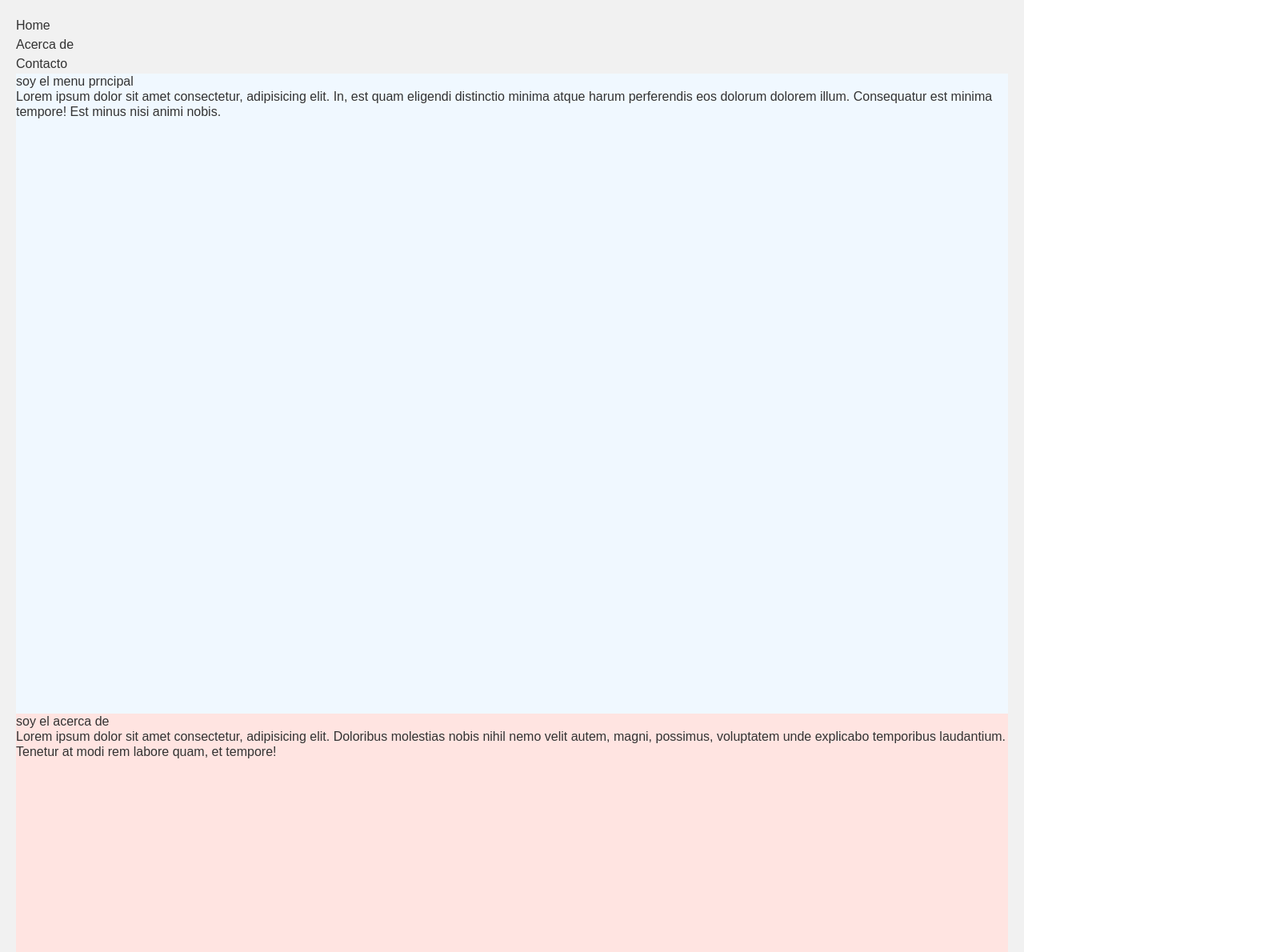
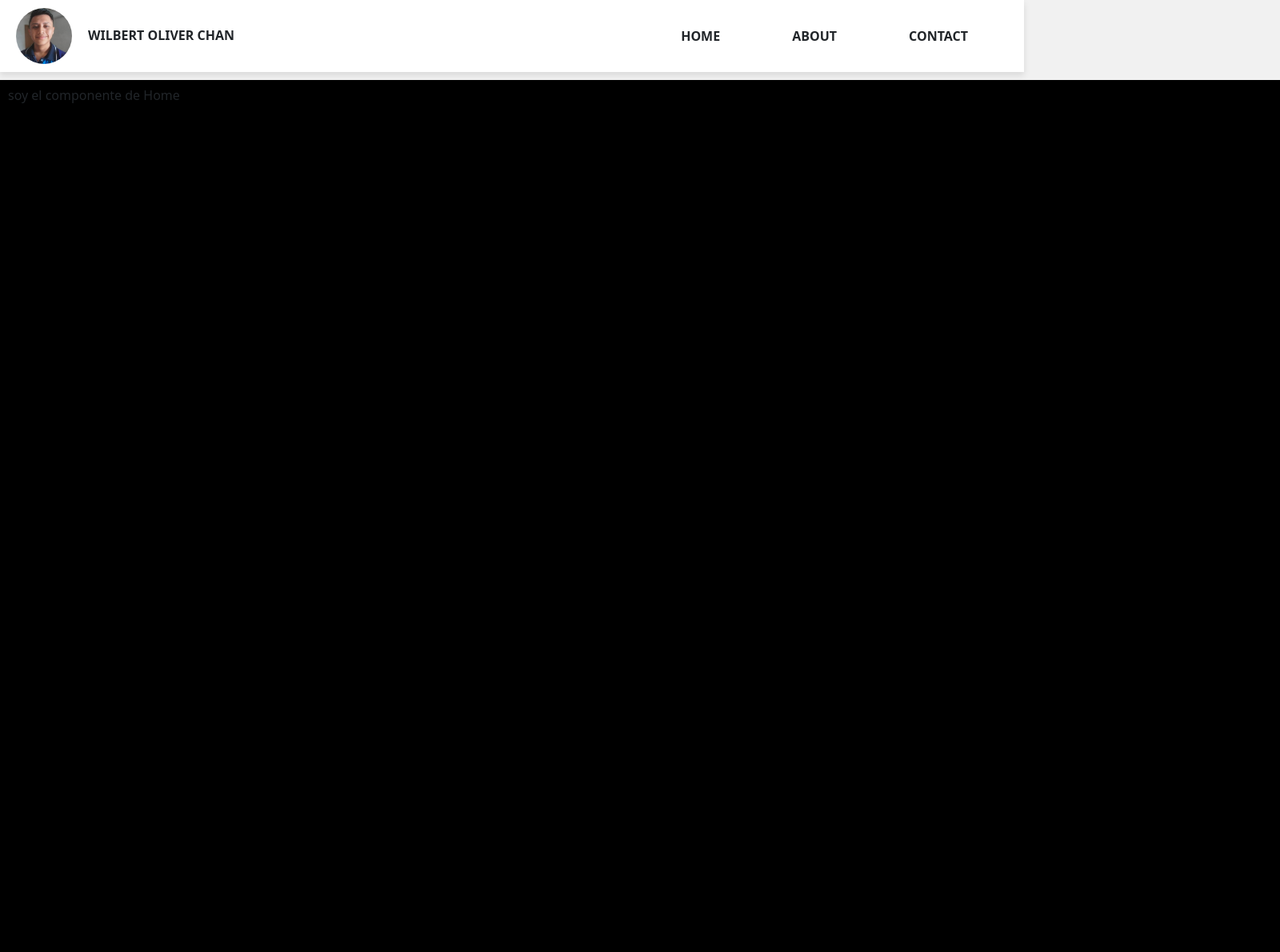
Before and after one commit to wilbert2004/portafolioweb, a React (Create React App) app: page / in a window 1280 px wide. Shown: the top 1190 px of the page at 80% size, 1600 px wide, since content can reach past the window. Built offline with nearby package versions, Linux system fonts and the light colour scheme.

Commit message:
navar  y ventanillas listo

```diff
--- a/src/App.jsx
+++ b/src/App.jsx
@@ -1,31 +1,28 @@
 import React from "react";
-import Acercade from "./components/acercade";
-import Home from "./components/home";
-import Contacto from "./components/contacto";
+import "./styles.css";
+import Home from "./components/Home";
+import Acerca from "./components/Acerca";
+import Contact from "./components/Contact";
 import Menu from "./components/menu";
-import "./styles.css";
+
 function App() {
   return (
-    <div className="fondo">
-      <Menu />
-      <section
-        id="home"
-        style={{ height: "100vh", backgroundColor: "#f0f8ff" }}
-      >
-        <Home />
-      </section>
-      <section
-        id="acercade"
-        style={{ height: "100vh", backgroundColor: "#ffe4e1" }}
-      >
-        <Acercade />
-      </section>
-      <section
-        id="contacto"
-        style={{ height: "100vh", backgroundColor: "#e6e6fa" }}
-      >
-        <Contacto />
-      </section>
+    <div className="App ">
+      <div>
+        <Menu />
+      </div>
+
+      <div>
+        <div id="home" className="ventanila">
+          <Home />
+        </div>
+        <div id="acerca" className="ventanila">
+          <Acerca />
+        </div>
+        <div id="Contact" className="ventanila">
+          <Contact />
+        </div>
+      </div>
     </div>
   );
 }
--- /dev/null
+++ b/src/components/Acerca.jsx
@@ -0,0 +1,11 @@
+import React from "react";
+
+const Acerca = () => {
+  return (
+    <div>
+      <h1>soy el componente de acerca de </h1>
+    </div>
+  );
+};
+
+export default Acerca;
--- /dev/null
+++ b/src/components/Contact.jsx
@@ -0,0 +1,11 @@
+import React from "react";
+
+const Contact = () => {
+  return (
+    <div>
+      <h1>soy el componente de contacto</h1>
+    </div>
+  );
+};
+
+export default Contact;
--- a/src/components/acercade.jsx
+++ /dev/null
@@ -1,17 +0,0 @@
-import React from "react";
-
-const acercade = () => {
-  return (
-    <div>
-      <h1>soy el acerca de </h1>
-      <h1>
-        Lorem ipsum dolor sit amet consectetur, adipisicing elit. Doloribus
-        molestias nobis nihil nemo velit autem, magni, possimus, voluptatem unde
-        explicabo temporibus laudantium. Tenetur at modi rem labore quam, et
-        tempore!
-      </h1>
-    </div>
-  );
-};
-
-export default acercade;
--- a/src/components/contacto.jsx
+++ /dev/null
@@ -1,17 +0,0 @@
-import React from "react";
-
-const contacto = () => {
-  return (
-    <div>
-      <h1>soy el contacto</h1>
-      <h2>
-        Lorem ipsum dolor sit, amet consectetur adipisicing elit. Alias sapiente
-        consequuntur, debitis commodi facilis qui ex ducimus, est minus corrupti
-        sequi eveniet asperiores neque aperiam! Vero, error facere? Laudantium,
-        sit.
-      </h2>
-    </div>
-  );
-};
-
-export default contacto;
--- a/src/components/home.jsx
+++ b/src/components/home.jsx
@@ -1,16 +1,11 @@
 import React from "react";
 
-const home = () => {
+const Home = () => {
   return (
     <div>
-      <h1>soy el menu prncipal</h1>
-      <h2>
-        Lorem ipsum dolor sit amet consectetur, adipisicing elit. In, est quam
-        eligendi distinctio minima atque harum perferendis eos dolorum dolorem
-        illum. Consequatur est minima tempore! Est minus nisi animi nobis.
-      </h2>
+      <h1>soy el componente de Home</h1>
     </div>
   );
 };
 
-export default home;
+export default Home;
--- a/src/components/menu.jsx
+++ b/src/components/menu.jsx
@@ -1,27 +1,33 @@
 import React from "react";
-import { Link } from "react-scroll";
+import imgperfil from "../image/PERFIL.jpg";
 
 const Menu = () => {
   return (
-    <nav>
-      <ul>
+    <div className="menu-container">
+      <div className="profile-section">
+        <img src={imgperfil} alt="fotoperfil" className="circle" />
+        <h3 className="font-inter-bold">WILBERT OLIVER CHAN</h3>
+      </div>
+      <nav className="nav-section">
+        <ul className="menu-list">
           <li>
-          <Link to="home" smooth={true} duration={500}>
-            Home
-          </Link>
+            <a href="#home" className="font-inter-bold">
+              HOME
+            </a>
           </li>
           <li>
-          <Link to="acercade" smooth={true} duration={500}>
-            Acerca de
-          </Link>
+            <a href="#acerca" className="font-inter-bold">
+              ABOUT
+            </a>
           </li>
           <li>
-          <Link to="contacto" smooth={true} duration={500}>
-            Contacto
-          </Link>
+            <a href="#Contact" className="font-inter-bold">
+              CONTACT
+            </a>
           </li>
         </ul>
       </nav>
+    </div>
   );
 };
 
--- a/src/index.js
+++ b/src/index.js
@@ -1,6 +1,6 @@
 import React from 'react';
 import ReactDOM from 'react-dom/client';
-import App from './App.jsx';
+import App from './App';
 import bootstrap from "bootstrap/dist/css/bootstrap.min.css";
 import './index.css';
 
--- a/src/styles.css
+++ b/src/styles.css
@@ -1,6 +1,85 @@
-.fondo {
-    background-color: #f1f1f1; /* Color de fondo */
-    color: #333;              /* Color de texto */
-    padding: 20px;            /* Espaciado interno */
-    font-family: Arial, sans-serif; /* Fuente */
-  }
+/* Importación de fuente */
+@import url('https://fonts.googleapis.com/css2?family=Inter:ital,opsz,wght@0,14..32,100..900;1,14..32,100..900&display=swap');
+
+/* Clase base para la fuente Inter */
+.font-inter {
+  font-family: 'Inter', sans-serif;
+}
+
+.font-inter-bold {
+  font-weight: 700; /* Negrita */
+}
+
+/* Contenedor principal */
+.menu-container {
+  display: flex;
+  align-items: center; /* Centra verticalmente los elementos */
+  justify-content: space-between; /* Imagen a la izquierda y enlaces a la derecha */
+  padding: 10px 20px;
+  background-color: #ffffff; /* Fondo opcional */
+  position: fixed; /* Fija el menú en la parte superior */
+  top: 0;
+  left: 0;
+  right: 0;
+  z-index: 1000; /* Asegura que el menú esté por encima de otros elementos */
+  box-shadow: 0 4px 8px rgba(0, 0, 0, 0.1); /* Sombra para un efecto visual */
+}
+
+/* Sección de la imagen */
+.profile-section {
+  display: flex;
+  align-items: center; /* Centra verticalmente la imagen y el texto */
+}
+
+.circle {
+  width: 70px; /* Tamaño de la imagen */
+  height: 70px;
+  border-radius: 50%; /* Hace la imagen circular */
+  object-fit: cover; /* Ajusta la imagen dentro del contenedor circular */
+  margin-right: 20px; /* Espaciado entre la imagen y el texto */
+}
+
+/* Sección del menú */
+.nav-section {
+  display: flex;
+  margin-right: 40px; /* Espaciado entre la imagen y el texto */
+}
+
+.menu-list {
+  display: flex; /* Hace que los elementos estén en fila */
+  gap: 70px; /* Espaciado entre los enlaces */
+  list-style: none; /* Elimina los puntos de la lista */
+  margin: 0;
+  padding: 0;
+}
+
+.menu-list li a {
+  text-decoration: none; /* Elimina subrayado */
+  font-weight: bold; /* Estilo de la fuente */
+  padding: 5px 10px; /* Espaciado alrededor del texto */
+  transition: color 0.3s ease; /* Transición de color */
+}
+
+.menu-list li a:hover {
+  color: #007bff; /* Cambia el color al pasar el mouse */
+}
+
+/* Estilo global para el fondo */
+html, body {
+  height: 100%; /* Asegura que el cuerpo ocupe toda la pantalla */
+  margin: 0; /* Eliminar márgenes predeterminados */
+  font-family: 'Inter', sans-serif; /* Opcional: Configurar la fuente global */
+}
+
+body {
+  background-color: #F1F1F1 !important; /* Forzar el color de fondo */
+  padding-top: 100px; /* Asegura que el contenido no quede debajo del navbar fijo */
+}
+
+
+.ventanila {
+  width: 100em;
+  height: 500em;
+  border: 10px solid black !important;
+  background-color: black;
+}
```
Also changed, not shown: src/image/PERFIL.jpg (added), 1 other file (tests, documents, lock files or other folders). Lines whose indentation alone changed are shown as unchanged.
